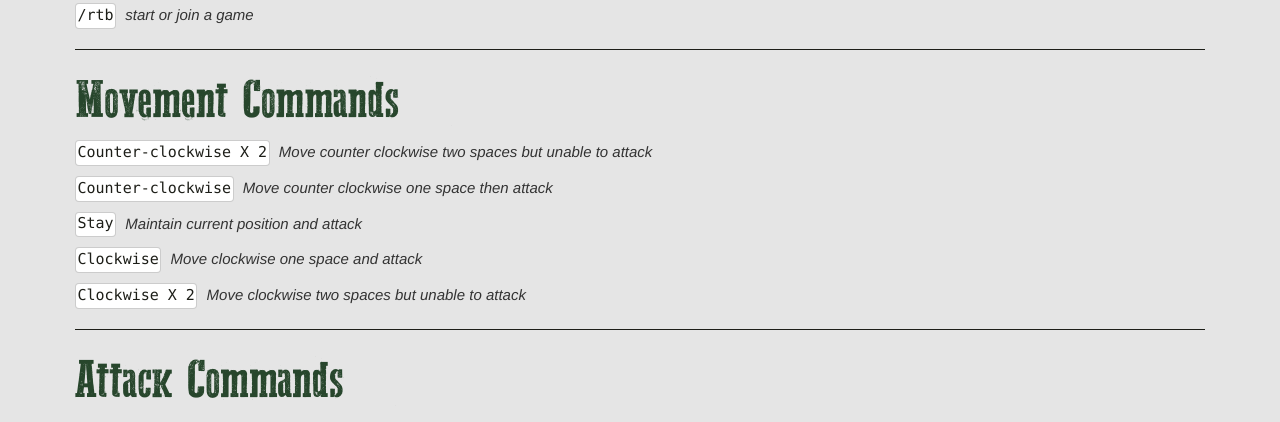
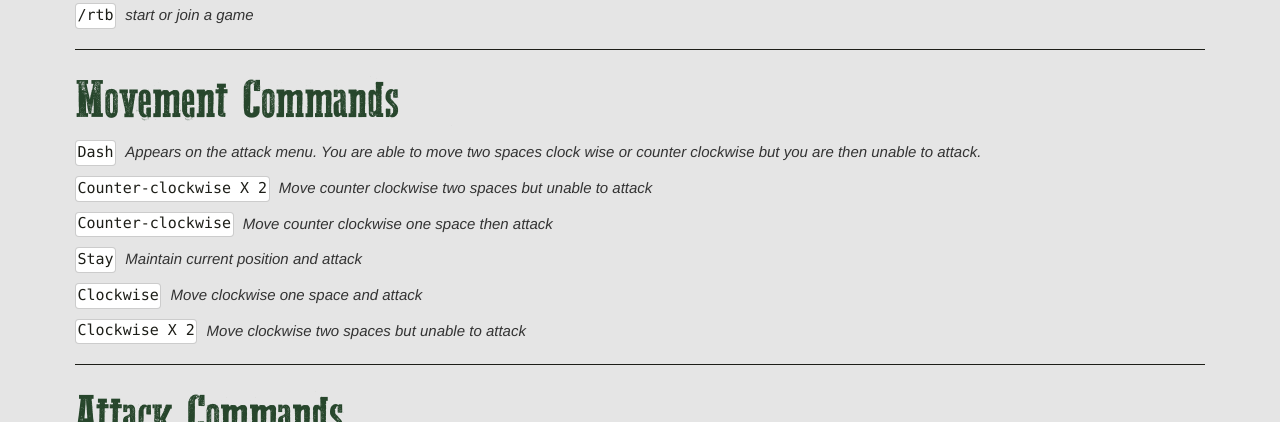
Before and after one commit to 21-Bears/slackGame, a website: page public/html/index.html in a window 1280 px wide. Shown: the part 856-1278 px from the top of the page. Drawn offline with nearby package versions, Linux system fonts and the light colour scheme.

Commit message:
added dash explanation

```diff
--- a/public/html/index.html
+++ b/public/html/index.html
@@ -45,7 +45,7 @@
         <div class="how-to-play">
 
           <h1>Movement Commands</h1>
-
+          <p class="command-text"><code>Dash</code> <i> Appears on the attack menu.  You are able to move two spaces clock wise or counter clockwise but you are then unable to attack.</i></p>
           <p class="command-text"><code>Counter-clockwise X 2</code> <i> Move counter clockwise two spaces but unable to attack</i></p>
           <p class="command-text"><code>Counter-clockwise</code> <i>Move counter clockwise one space then attack</i></p>
           <p class="command-text"><code>Stay</code> <i>Maintain current position and attack</i></p>
```
